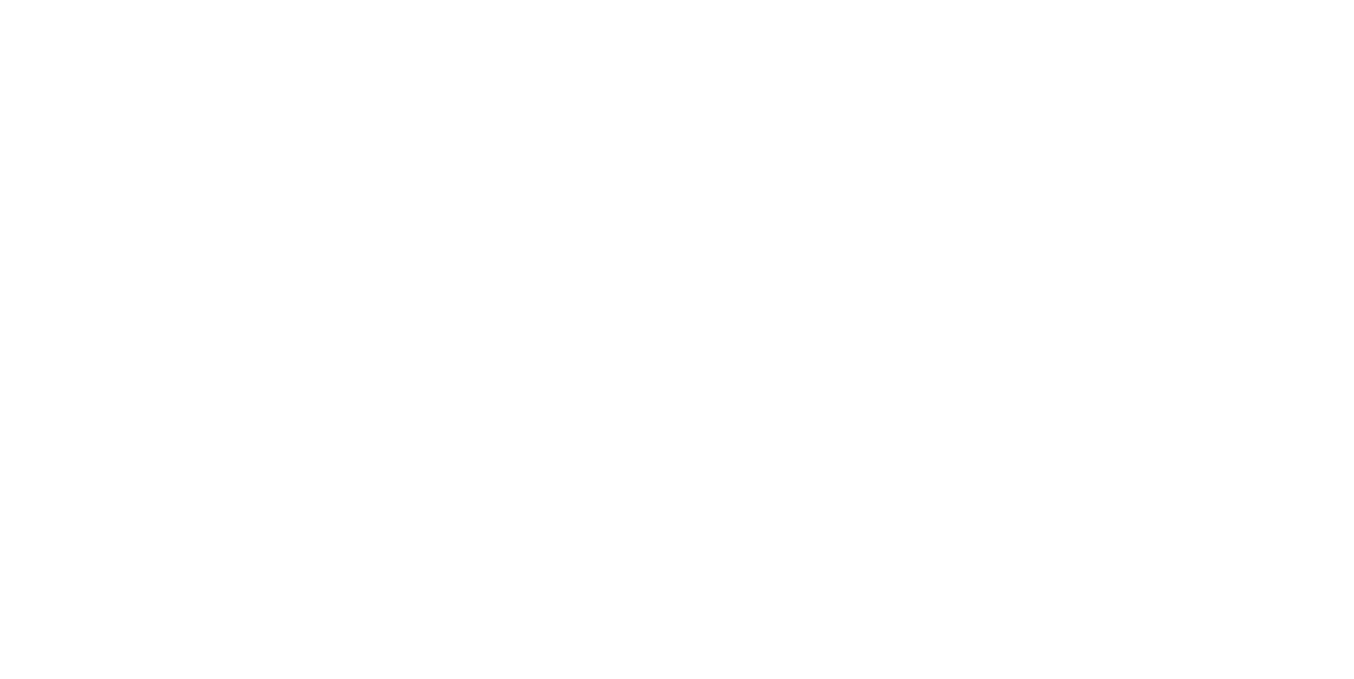
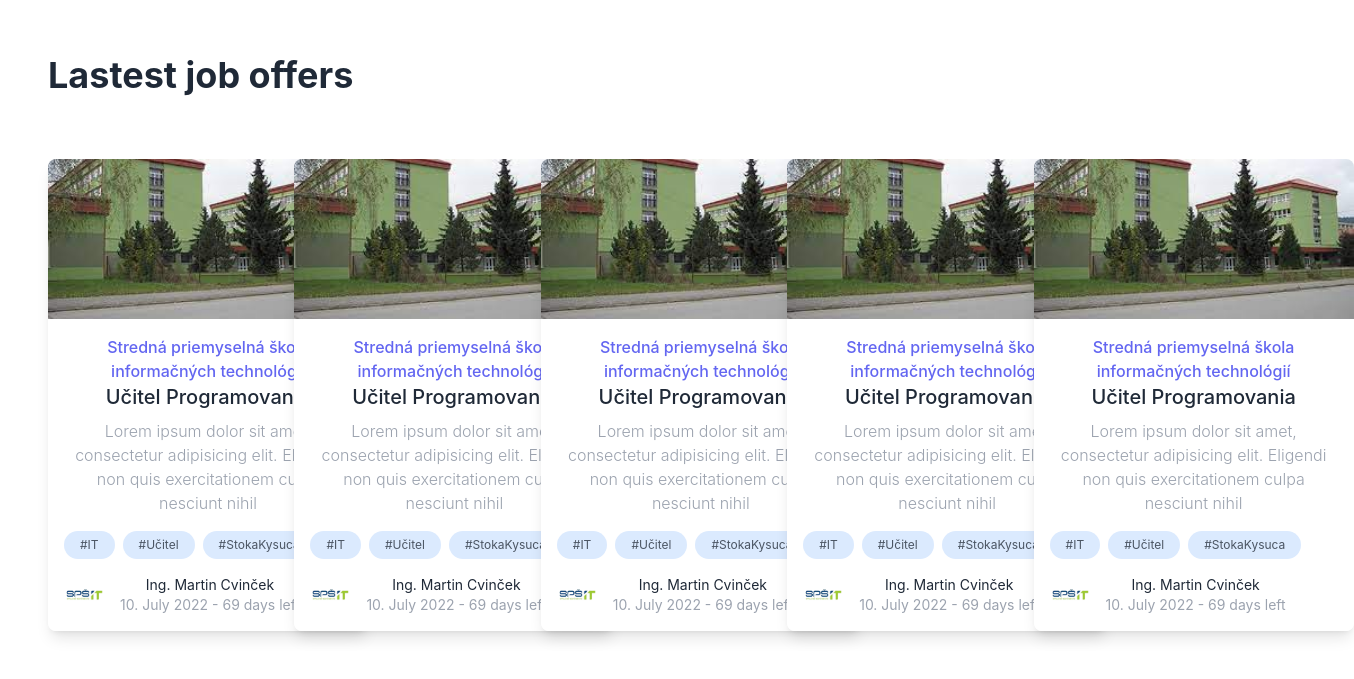
Before and after one commit to HiImMilan/Profesia, a React (Create React App) app in the folder frontend/: page / in a window 1280 px wide. Shown: the part 449-1128 px from the top of the page, 1354 px wide, since content can reach past the window. Before the commit the page ends 800 px from the top, so only its background shows below. Built offline with nearby package versions, Linux system fonts and the light colour scheme.

Commit message:
Jobcard asi fin

```diff
--- a/frontend/src/App.js
+++ b/frontend/src/App.js
@@ -1,6 +1,7 @@
 import logo from './logo.svg';
 import Navbar from './components/navbar/Navbar.js';
-import LandingDiv from './components/LandingDiv/LandingDiv.js';
+import LandingDiv from './components/elements/LandingDiv.js';
+import JobSearchDiv from './components/elements/JobSearchDiv.js';
 import './App.css';
 
 function App() {
@@ -8,6 +9,7 @@
     <div className="App">
         <Navbar/>
         <LandingDiv/>
+        <JobSearchDiv/>
     </div>
   );
 }
--- /dev/null
+++ b/frontend/src/components/cards/JobCard.js
@@ -0,0 +1,46 @@
+import React from 'react';
+
+function JobCard (props) {
+    return  <div class="overflow-hidden shadow-lg rounded-lg h-90 w-60 md:w-80 cursor-pointer m-auto">
+                <a href="#" class="w-full block h-full">
+                    <img alt="blog photo" src={props.coverImage} class="max-h-40 w-full object-cover"/>
+                    <div class="bg-white dark:bg-gray-800 w-full p-4">
+                        <p class="text-indigo-500 text-md font-medium">
+                            {props.advertiser}
+                        </p>
+                        <p class="text-gray-800 dark:text-white text-xl font-medium mb-2">
+                           {props.jobTitle}
+                        </p>
+                        <p class="text-gray-400 dark:text-gray-300 font-light text-md">
+                           {props.JobDescription}
+                        </p>
+                        <div class="flex flex-wrap justify-starts items-center mt-4">
+                            <div class="text-xs mr-2 py-1.5 px-4 text-gray-600 bg-blue-100 rounded-2xl">
+                                 #IT
+                            </div>
+                            <div class="text-xs mr-2 py-1.5 px-4 text-gray-600 bg-blue-100 rounded-2xl">
+                                #Učitel
+                            </div>
+                            <div class="text-xs mr-2 py-1.5 px-4 text-gray-600 bg-blue-100 rounded-2xl">
+                                #StokaKysuca
+                            </div>
+                        </div>
+                        <div class="flex items-center mt-4">
+                            <a href="#" class="block relative">
+                                <img alt="profil" src={props.profilePicture} class="mx-auto object-cover rounded-full h-10 w-10 "/>
+                            </a>
+                            <div class="flex flex-col justify-between ml-4 text-sm">
+                                <p class="text-gray-800 dark:text-white">
+                                    {props.advertiserName}
+                                </p>
+                                <p class="text-gray-400 dark:text-gray-300">
+                                    {props.addedDate} - {props.remainingTime} days left
+                                </p>
+                            </div>
+                        </div>
+                    </div>
+                </a>
+            </div>;
+}
+
+export default JobCard;
--- /dev/null
+++ b/frontend/src/components/elements/JobSearchDiv.js
@@ -0,0 +1,29 @@
+import React from 'react';
+import JobCard from '../cards/JobCard.js';
+
+let JobSearchDiv = () => {
+    return (
+        <div class="w-full bg-white p-12">
+            <div class="header flex items-end justify-between mb-12">
+                <div class="title">
+                    <p class="text-4xl font-bold text-gray-800 mb-4">
+                        Lastest job offers
+                    </p>
+                </div>
+            </div>
+            <div class="grid grid-cols-1 md:grid-cols-2 xl:grid-cols-5 gap-12">
+
+                <JobCard profilePicture="kysuca.png" coverImage="index5.jpg" advertiser="Stredná priemyselná škola informačných technológií" jobTitle="Učitel Programovania" JobDescription="Lorem ipsum dolor sit amet, consectetur adipisicing elit. Eligendi non quis exercitationem culpa nesciunt nihil" advertiserName="Ing. Martin Cvinček" addedDate="10. July 2022" remainingTime="69"/>
+                <JobCard profilePicture="kysuca.png" coverImage="index5.jpg" advertiser="Stredná priemyselná škola informačných technológií" jobTitle="Učitel Programovania" JobDescription="Lorem ipsum dolor sit amet, consectetur adipisicing elit. Eligendi non quis exercitationem culpa nesciunt nihil" advertiserName="Ing. Martin Cvinček" addedDate="10. July 2022" remainingTime="69"/>
+                <JobCard profilePicture="kysuca.png" coverImage="index5.jpg" advertiser="Stredná priemyselná škola informačných technológií" jobTitle="Učitel Programovania" JobDescription="Lorem ipsum dolor sit amet, consectetur adipisicing elit. Eligendi non quis exercitationem culpa nesciunt nihil" advertiserName="Ing. Martin Cvinček" addedDate="10. July 2022" remainingTime="69"/>
+                <JobCard profilePicture="kysuca.png" coverImage="index5.jpg" advertiser="Stredná priemyselná škola informačných technológií" jobTitle="Učitel Programovania" JobDescription="Lorem ipsum dolor sit amet, consectetur adipisicing elit. Eligendi non quis exercitationem culpa nesciunt nihil" advertiserName="Ing. Martin Cvinček" addedDate="10. July 2022" remainingTime="69"/>
+                <JobCard profilePicture="kysuca.png" coverImage="index5.jpg" advertiser="Stredná priemyselná škola informačných technológií" jobTitle="Učitel Programovania" JobDescription="Lorem ipsum dolor sit amet, consectetur adipisicing elit. Eligendi non quis exercitationem culpa nesciunt nihil" advertiserName="Ing. Martin Cvinček" addedDate="10. July 2022" remainingTime="69"/>
+
+
+
+            </div>
+        </div>
+    )
+}
+
+export default JobSearchDiv;
--- a/frontend/src/components/LandingDiv/LandingDiv.js
+++ b/frontend/src/components/elements/LandingDiv.js
@@ -6,10 +6,10 @@
             <div class="text-center w-full mx-auto py-12 px-4 sm:px-6 lg:py-40 lg:px-8 z-20">
                 <h2 class="text-3xl font-extrabold text-black dark:text-white sm:text-4xl">
                     <span class="block">
-                    Ara Ara, finding a job, aren&#x27;t we?
+                        Ara Ara, looking for a job, aren&#x27;t we?
                     </span>
                     <span class="block text-indigo-500">
-                    Worka will help you!
+                        Worka will help you!
                     </span>
                 </h2>
             </div>
```
Also changed, not shown: frontend/public/index5.jpg (added), frontend/public/kysuca.png (added).
